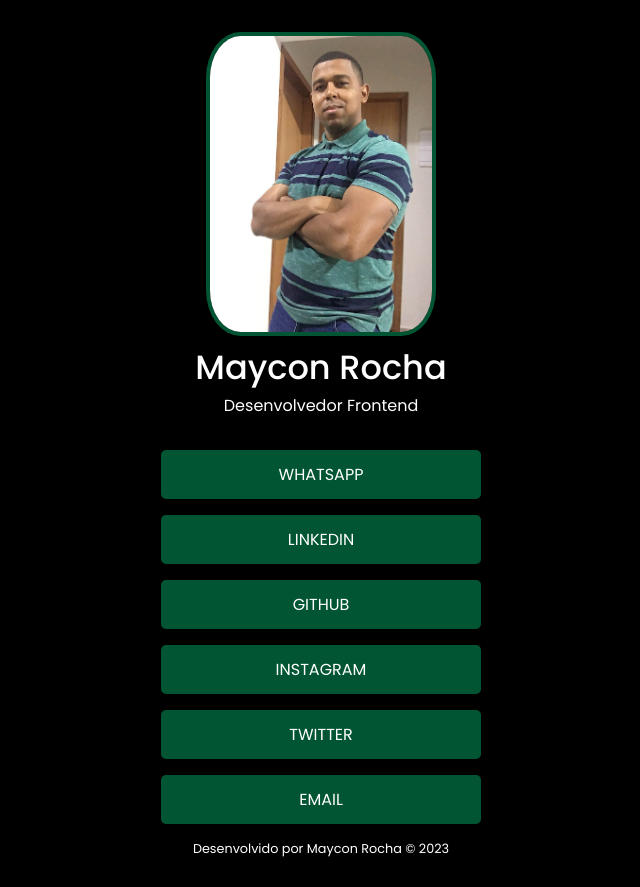
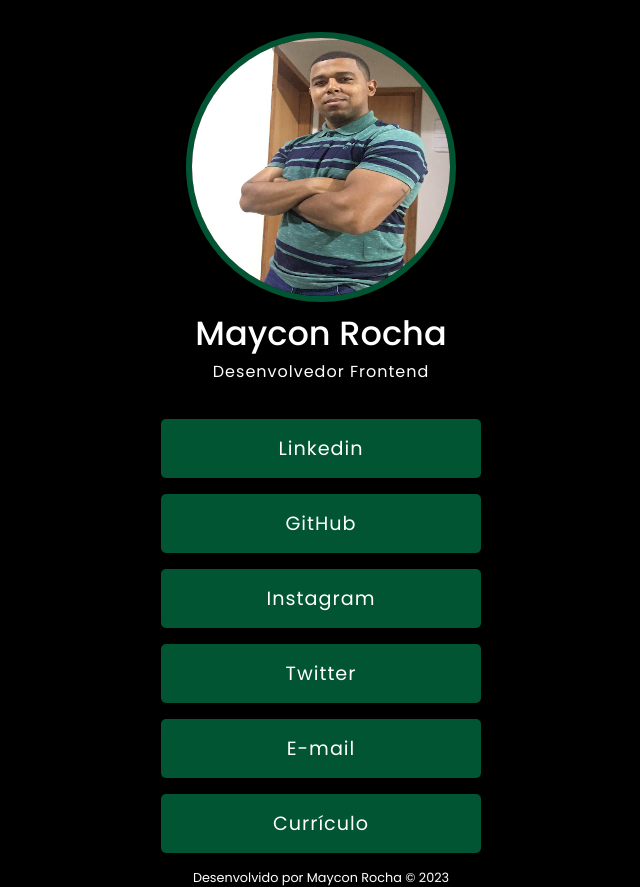
Before and after one commit to MayconRocha21/Dev_Links, a plain HTML site: page index.html in a window 1280 px wide. Shown: the whole page, without its empty margins (319-959 px from the left). Before the commit the page ends 858 px from the top, so only its background shows below. Drawn offline with Linux system fonts and the light colour scheme.

Commit message:
Atualizando estilos

```diff
--- a/index.html
+++ b/index.html
@@ -14,13 +14,6 @@
       <p>Desenvolvedor Frontend</p>
 
       <ul>
-        <li>
-          <a
-            href="https://wa.me/+5562982276751?text=Olá, gostaria de mais informações!"
-            target="_blank"
-            >WhatsApp</a
-          >
-        </li>
         <li>
           <a
             href="https://www.linkedin.com/in/maycon-rocha-7b8759164/"
@@ -42,7 +35,11 @@
           >
         </li>
         <li>
-          <a href="mailto:mgr8272@gmail.com" target="_blank">Email</a>
+          <a href="mailto:mgr8272@gmail.com" target="_blank">E-mail</a>
+        </li>
+
+        <li>
+          <a href="#" target="_blank">Currículo</a>
         </li>
       </ul>
 
--- a/style.css
+++ b/style.css
@@ -8,7 +8,7 @@
 
 :root {
   --color-primary: #015532;
-  --color-secondary: #97e8a1;
+  --color-secondary: #f2f2f2;
   --color-black: #000;
   --color-white: #fff;
 }
@@ -28,9 +28,10 @@ body {
 }
 
 img {
-  width: 230px;
-  border-radius: 15%;
-  border: 4px solid var(--color-primary);
+  width: 270px;
+  height: 270px;
+  border-radius: 50%;
+  border: 6px solid var(--color-primary);
 }
 
 h1 {
@@ -42,29 +43,31 @@ h1 {
 p {
   font-size: 1rem;
   color: var(--color-white);
+  letter-spacing: 1px;
 }
 
 ul {
-  margin-top: 2rem;
+  margin-top: 35px;
 }
 
 li {
-  text-transform: uppercase;
   margin-bottom: 1rem;
   list-style: none;
+  font-weight: 400;
+  font-size: 1.2rem;
+  letter-spacing: 1px;
 }
 
 a {
   background-color: var(--color-primary);
   color: var(--color-white);
-  padding: 12px;
+  padding: 15px;
   text-decoration: none;
   display: block;
   border-radius: 5px;
 }
 
 a:hover {
-  border-radius: 30px;
   background-color: var(--color-secondary);
   color: var(--color-primary);
   font-weight: 600;
```
